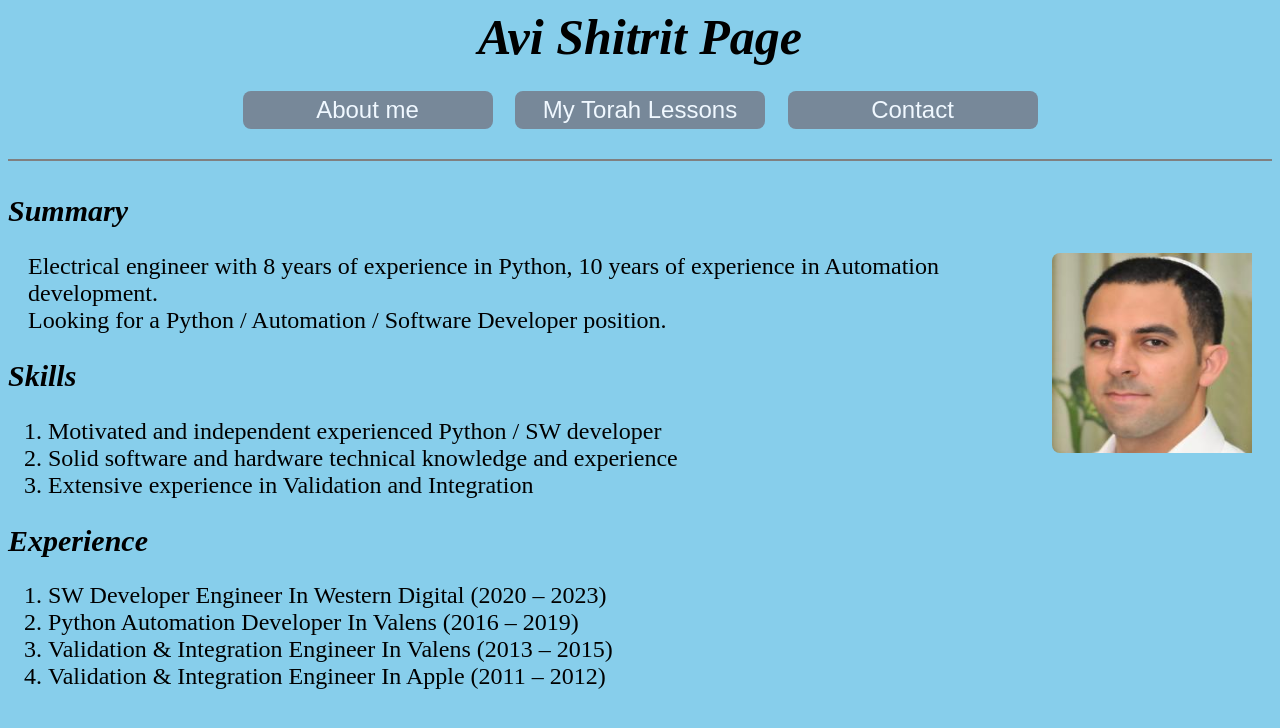
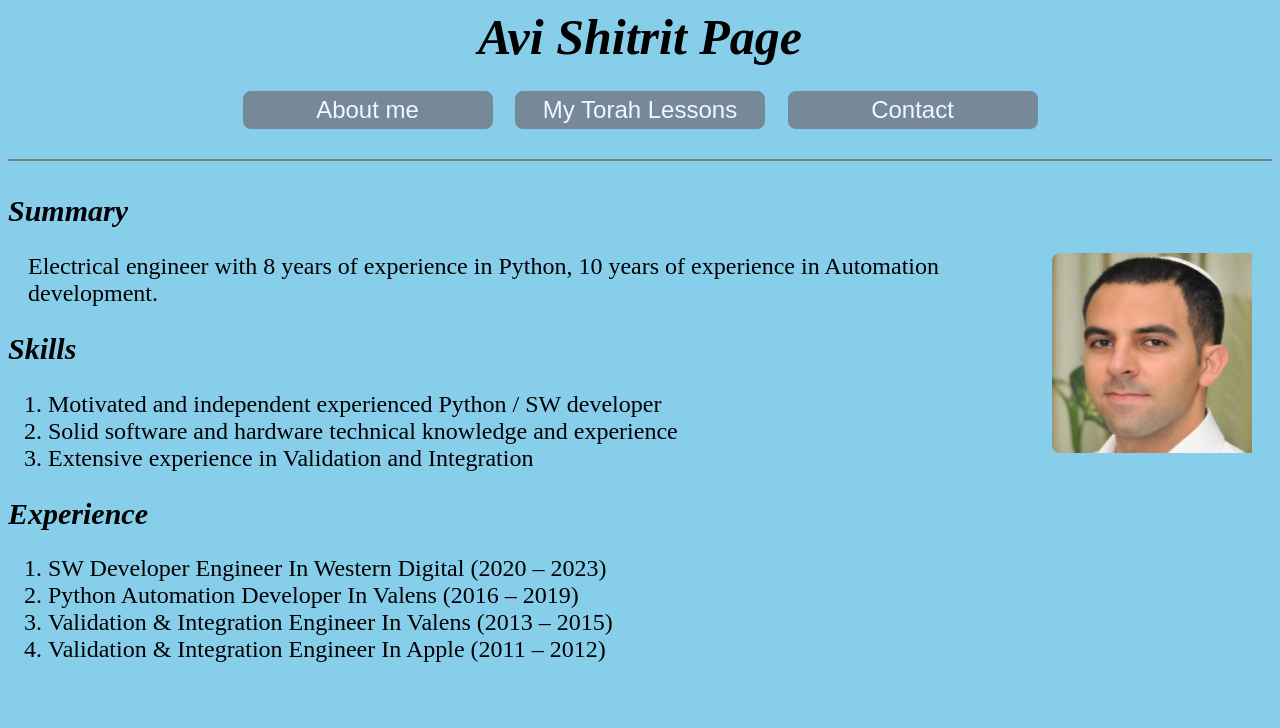
Before and after one commit to Avi-Shitrit/html, a plain HTML site: page index.html in a window 1280 px wide. Drawn offline with Linux system fonts and the light colour scheme.

Commit message:
Update index.html

```diff
--- a/index.html
+++ b/index.html
@@ -18,7 +18,7 @@
 		<img src="images/avi_photo.JPG" style="float: right; width:200px;height:200px;margin-left:15px;padding-right: 20px;">
 		<p style="margin-left:25px; margin : 0; padding-top:0; padding-left: 20px;">
 		Electrical engineer with 8 years of experience in Python, 10 years of experience in Automation development.<br>
-		Looking for a Python / Automation / Software Developer position.
+		<!-- Looking for a Python / Automation / Software Developer position. -->
 		</p>
 		<h2><i>Skills</i></h2>
 		<ol>
```
